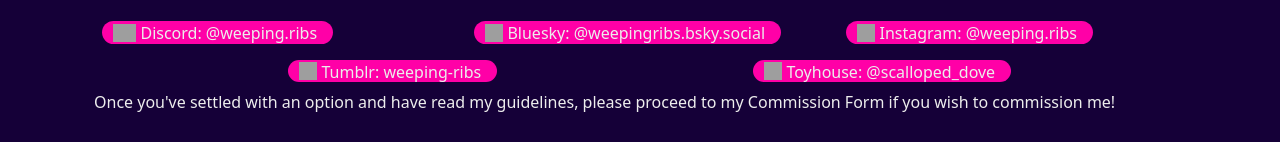
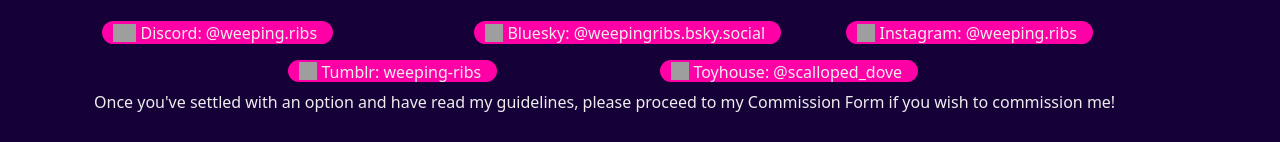
Before and after one commit to frncie-404/frncie-404.github.io, a plain HTML site: page commission.html in a window 1280 px wide. Shown: the part 5806-5948 px from the top of the page. Drawn offline with nearby package versions, Linux system fonts and the light colour scheme; grey boxes are pictures that could not be loaded.

Commit message:
Update commission.html

```diff
--- a/commission.html
+++ b/commission.html
@@ -177,7 +177,7 @@
 				</div>
 			</div>
 			<div class="row">
-				<div class="col-md-5 offset-md-2 col-sm-12">
+				<div class="col-md-4 offset-md-2 col-sm-12">
 					<button>.<img src="https://file.garden/ZYwGFY8EZxs65XRq/Tumblr.svg" width="18rem" height="18rem"><span> Tumblr: weeping-ribs</span>..</button>
 				</div>
 				<div class="col-md-5 col-sm-12">
```
